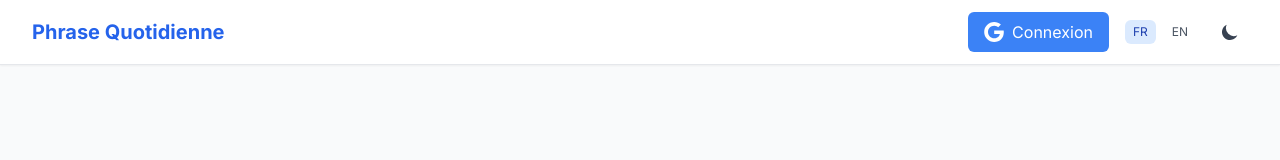
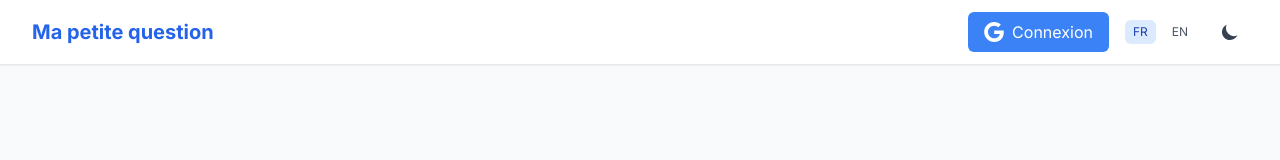
Before and after one commit to kathiouchka/daily-reflection-calendar, a Next.js app: page / in a window 1280 px wide. Both pictures are taken after a click on the button "FR". Shown: the top 160 px of the page. Built offline with nearby package versions, Linux system fonts and the light colour scheme; no server answers; the database is empty.

Commit message:
Update layout to suppress hydration warnings, adjust calendar date range calculation, and modify French translations for consistency in terminology.

```diff
--- a/app/calendar/page.tsx
+++ b/app/calendar/page.tsx
@@ -23,8 +23,13 @@ export default function CalendarPage() {
 
     const monthStart = startOfMonth(currentMonth);
     const monthEnd = endOfMonth(currentMonth);
-    const start = format(monthStart, "yyyy-MM-dd");
-    const end = format(monthEnd, "yyyy-MM-dd");
+
+    // Get the actual date range displayed in the calendar grid
+    const calendarStart = startOfWeek(monthStart, { weekStartsOn: 0 });
+    const calendarEnd = addDays(startOfWeek(monthEnd, { weekStartsOn: 0 }), 6);
+
+    const start = format(calendarStart, "yyyy-MM-dd");
+    const end = format(calendarEnd, "yyyy-MM-dd");
 
     const apiUrl = `/api/calendar?start=${start}&end=${end}`;
     console.log("Fetching calendar data from:", apiUrl);
--- a/app/layout.tsx
+++ b/app/layout.tsx
@@ -13,7 +13,7 @@ export const metadata = {
 
 export default function RootLayout({ children }: { children: React.ReactNode }) {
   return (
-    <html lang="en">
+    <html lang="en" suppressHydrationWarning>
       <body className={`${inter.className} bg-gray-50 dark:bg-gray-900 text-gray-800 dark:text-white min-h-screen flex flex-col`}>
         <Providers>
           <Navbar />
--- a/components/Navbar.tsx
+++ b/components/Navbar.tsx
@@ -39,7 +39,7 @@ export default function Navbar() {
             <div className="flex items-center">
               <Link href="/" className="flex-shrink-0 flex items-center">
                 <span className="text-xl font-bold text-blue-600">
-                  {locale === 'fr' ? 'Phrase Quotidienne' : 'Daily Phrase'}
+                  {locale === 'fr' ? 'Ma petite question' : 'My little question'}
                 </span>
               </Link>
             </div>
@@ -60,7 +60,7 @@ export default function Navbar() {
           <div className="flex items-center">
             <Link href="/" className="flex-shrink-0 flex items-center">
               <span className="text-xl font-bold text-blue-600 dark:text-blue-400">
-                {locale === 'fr' ? 'Phrase Quotidienne' : 'Daily Phrase'}
+                {locale === 'fr' ? 'Ma petite question' : 'My little question'}
               </span>
             </Link>
           </div>
--- a/lib/translations.ts
+++ b/lib/translations.ts
@@ -41,9 +41,9 @@ export const translations: Translations = {
   },
   fr: {
     // Page d'accueil
-    "todaysPhrase": "Phrase du Jour",
-    "yourResponse": "Votre Réponse",
-    "writePlaceholder": "Écrivez vos réflexions sur la phrase du jour...",
+    "todaysPhrase": "Ma petite question du jour",
+    "yourResponse": "Votre réponse",
+    "writePlaceholder": "Écrivez vos réflexions sur la question du jour...",
     "submitResponse": "Soumettre la réponse",
     "submitting": "Soumission en cours...",
     "viewCalendar": "Voir le calendrier",
@@ -53,7 +53,7 @@ export const translations: Translations = {
     // Calendrier
     "calendar": "Calendrier",
     "today": "Aujourd'hui",
-    "dailyPhrase": "Phrase du Jour",
+    "dailyPhrase": "Ma petite question du jour",
     "yourResponseCal": "Votre réponse",
     "noResponse": "Pas de réponse pour cette date.",
     "addResponse": "Ajouter une réponse",
```
